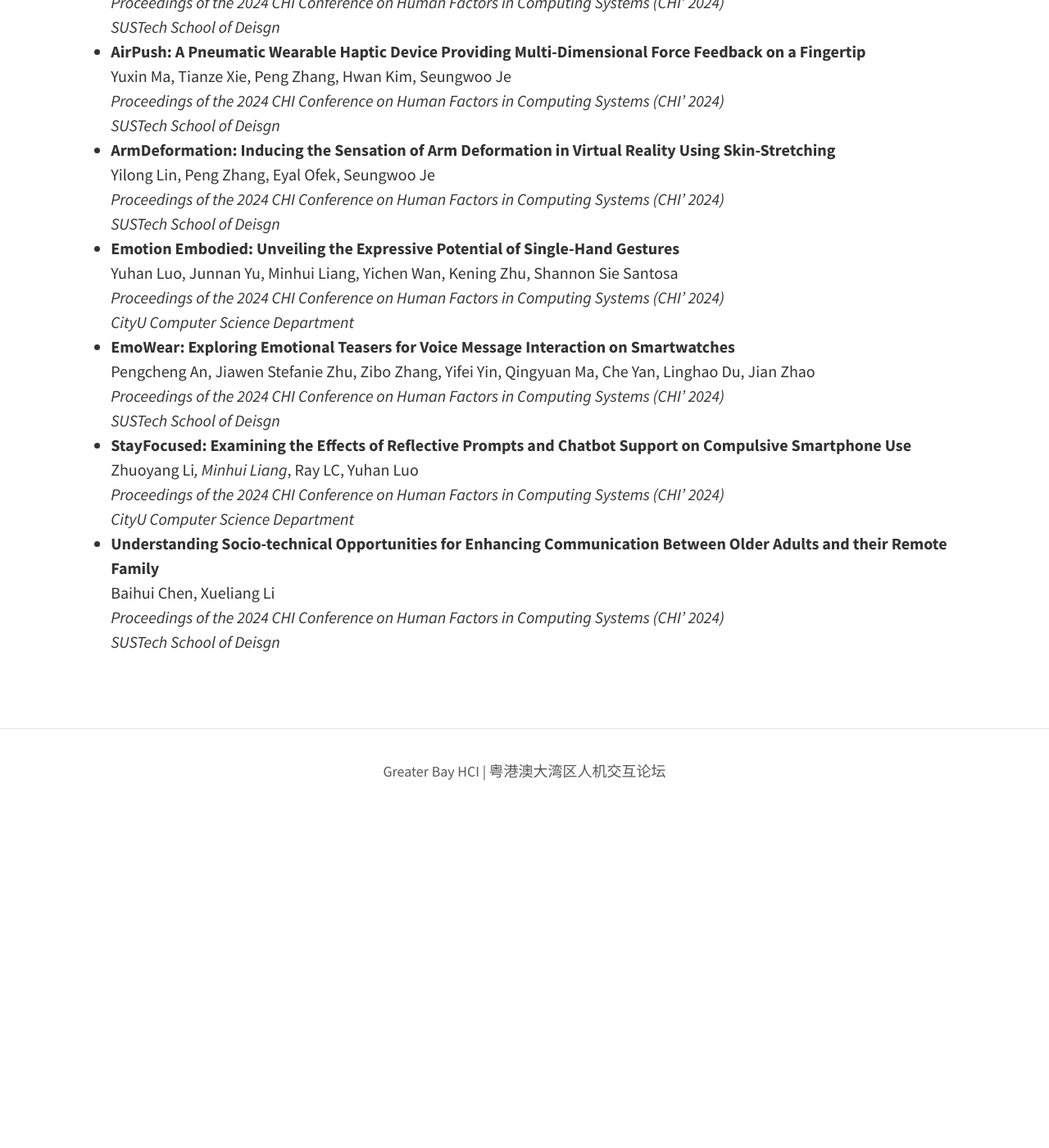
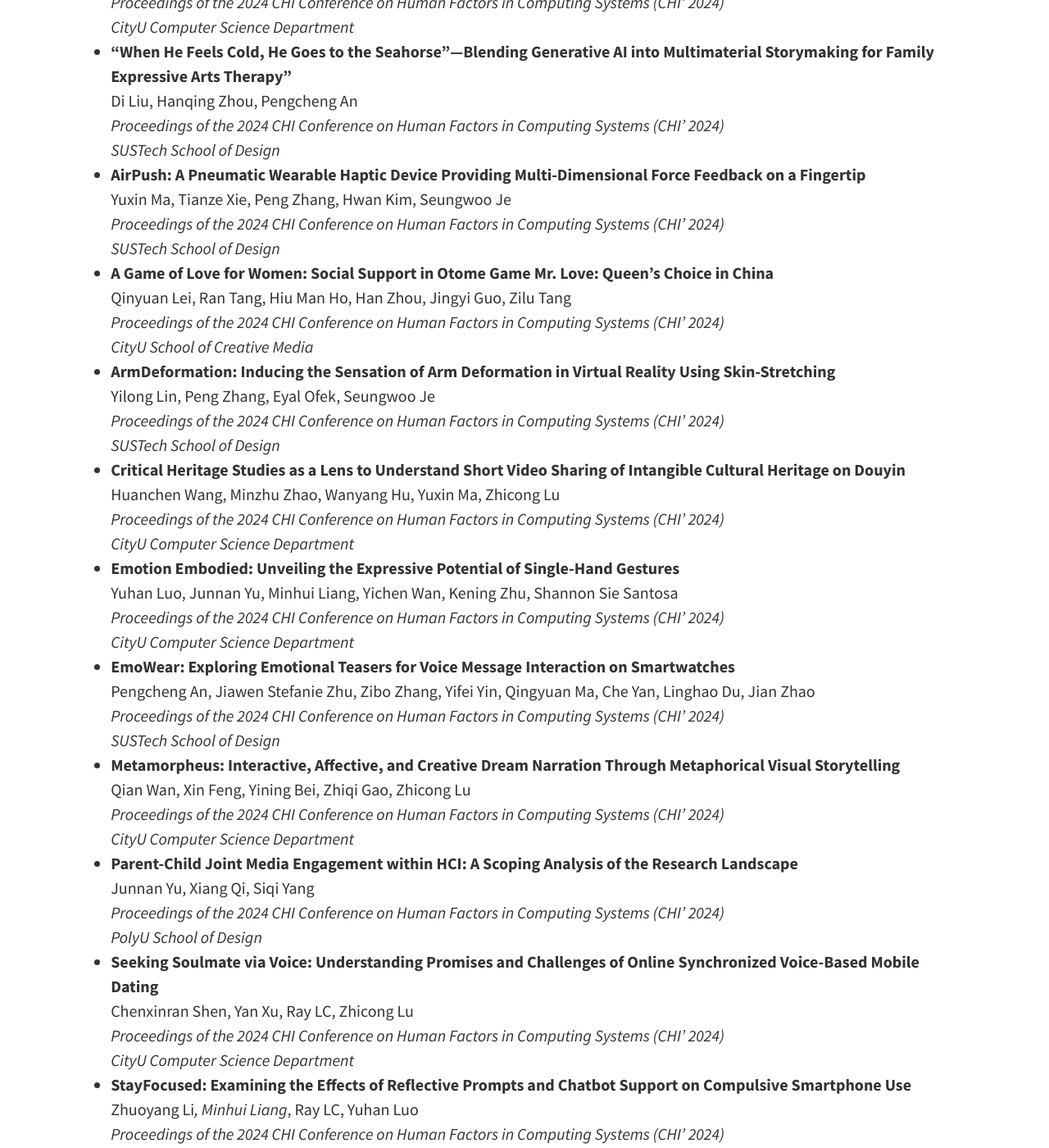
Before and after one commit to Immersive-Design-Group/GBAHCI, a Jekyll site: the page built from pages/publications.md, in a window 1280 px wide and 1400 px high, scrolled down 492 px. Shown: the whole window at 82% size. Built offline with Jekyll 4.4.1, drawn with Linux system fonts in a browser that asks for light colours; a script that is not in the unit is left out; before the commit the page ends 1503 px from its top, so only the background shows below that; some of the changed text lies outside the part shown.

Commit message:
Update Publication

```diff
--- a/pages/publications.md
+++ b/pages/publications.md
@@ -8,18 +8,30 @@ position: 3
 ---
 
 # 2024
+- **"There is a Job Prepared for Me Here": Understanding How Short Video and Live-streaming Platforms Empower Ageing Job Seekers in China** <br/>
+Piaohong Wang, Siying Hu, Bo Wen, Zhicong Lu <br/>
+*Proceedings of the 2024 CHI Conference on Human Factors in Computing Systems (CHI' 2024)* <br/>
+*CityU Computer Science Department*
 - **"When He Feels Cold, He Goes to the Seahorse"—Blending Generative AI into Multimaterial Storymaking for Family Expressive Arts Therapy"** <br/>
 Di Liu, Hanqing Zhou, Pengcheng An <br/>
 *Proceedings of the 2024 CHI Conference on Human Factors in Computing Systems (CHI' 2024)* <br/>
-*SUSTech School of Deisgn*
+*SUSTech School of Design*
 - **AirPush: A Pneumatic Wearable Haptic Device Providing Multi-Dimensional Force Feedback on a Fingertip** <br/>
 Yuxin Ma, Tianze Xie, Peng Zhang, Hwan Kim, Seungwoo Je <br/>
 *Proceedings of the 2024 CHI Conference on Human Factors in Computing Systems (CHI' 2024)* <br/>
-*SUSTech School of Deisgn*
+*SUSTech School of Design*
+- **A Game of Love for Women: Social Support in Otome Game Mr. Love: Queen’s Choice in China** <br/>
+Qinyuan Lei, Ran Tang, Hiu Man Ho, Han Zhou, Jingyi Guo, Zilu Tang <br/>
+*Proceedings of the 2024 CHI Conference on Human Factors in Computing Systems (CHI' 2024)* <br/>
+*CityU School of Creative Media*
 - **ArmDeformation: Inducing the Sensation of Arm Deformation in Virtual Reality Using Skin-Stretching** <br/>
 Yilong Lin, Peng Zhang, Eyal Ofek, Seungwoo Je <br/>
 *Proceedings of the 2024 CHI Conference on Human Factors in Computing Systems (CHI' 2024)* <br/>
-*SUSTech School of Deisgn*
+*SUSTech School of Design*
+- **Critical Heritage Studies as a Lens to Understand Short Video Sharing of Intangible Cultural Heritage on Douyin** <br/>
+Huanchen Wang, Minzhu Zhao, Wanyang Hu, Yuxin Ma, Zhicong Lu <br/>
+*Proceedings of the 2024 CHI Conference on Human Factors in Computing Systems (CHI' 2024)* <br/>
+*CityU Computer Science Department*
 - **Emotion Embodied: Unveiling the Expressive Potential of Single-Hand Gestures** <br/>
 Yuhan Luo, Junnan Yu, Minhui Liang, Yichen Wan, Kening Zhu, Shannon Sie Santosa <br/>
 *Proceedings of the 2024 CHI Conference on Human Factors in Computing Systems (CHI' 2024)* <br/>
@@ -27,12 +39,28 @@ Yuhan Luo, Junnan Yu, Minhui Liang, Yichen Wan, Kening Zhu, Shannon Sie Santosa
 - **EmoWear: Exploring Emotional Teasers for Voice Message Interaction on Smartwatches** <br/>
 Pengcheng An, Jiawen Stefanie Zhu, Zibo Zhang, Yifei Yin, Qingyuan Ma, Che Yan, Linghao Du, Jian Zhao <br/>
 *Proceedings of the 2024 CHI Conference on Human Factors in Computing Systems (CHI' 2024)* <br/>
-*SUSTech School of Deisgn*
+*SUSTech School of Design*
+- **Metamorpheus: Interactive, Affective, and Creative Dream Narration Through Metaphorical Visual Storytelling** <br/>
+Qian Wan, Xin Feng, Yining Bei, Zhiqi Gao, Zhicong Lu <br/>
+*Proceedings of the 2024 CHI Conference on Human Factors in Computing Systems (CHI' 2024)* <br/>
+*CityU Computer Science Department*
+- **Parent-Child Joint Media Engagement within HCI: A Scoping Analysis of the Research Landscape** <br/>
+Junnan Yu, Xiang Qi, Siqi Yang <br/>
+*Proceedings of the 2024 CHI Conference on Human Factors in Computing Systems (CHI' 2024)* <br/>
+*PolyU School of Design*
+- **Seeking Soulmate via Voice: Understanding Promises and Challenges of Online Synchronized Voice-Based Mobile Dating** <br/>
+Chenxinran Shen, Yan Xu, Ray LC, Zhicong Lu <br/>
+*Proceedings of the 2024 CHI Conference on Human Factors in Computing Systems (CHI' 2024)* <br/>
+*CityU Computer Science Department*
 - **StayFocused: Examining the Effects of Reflective Prompts and Chatbot Support on Compulsive Smartphone Use** <br/>
 Zhuoyang Li*, Minhui Liang*, Ray LC, Yuhan Luo <br/>
 *Proceedings of the 2024 CHI Conference on Human Factors in Computing Systems (CHI' 2024)* <br/>
 *CityU Computer Science Department*
+- **Supporting Physically Active CS-Ed for Children: Exploring the Design of Physical Play Friendly Coding Blocks** <br/>
+Noah Cowit, Junnan Yu <br/>
+*In Extended Abstracts of the CHI Conference on Human Factors in ComputingSystems (CHI EA '24)* <br/>
+*PolyU School of Design*
 - **Understanding Socio-technical Opportunities for Enhancing Communication Between Older Adults and their Remote Family** <br/>
 Baihui Chen, Xueliang Li <br/>
 *Proceedings of the 2024 CHI Conference on Human Factors in Computing Systems (CHI' 2024)* <br/>
-*SUSTech School of Deisgn*
+*SUSTech School of Design*
```
Also changed, not shown: assets/img/feature-img/circuit.jpeg (deleted), assets/img/feature-img/desk-messy.jpeg (deleted), assets/img/feature-img/story.jpeg (deleted), assets/img/header/triangular-medium.jpeg (deleted), assets/img/header/triangular-small.jpeg (deleted), assets/img/header/triangular.jpeg (deleted), assets/img/lineart.png (deleted), assets/img/mermaid-example.png (deleted), assets/img/pexels/book-glass.jpeg (deleted), assets/img/pexels/computer.jpeg (deleted), assets/img/pexels/search-map.jpeg (deleted), assets/img/pexels/travel.jpeg (deleted), assets/img/thumbnails/feature-img/circuit.jpeg (deleted), assets/img/thumbnails/feature-img/desk-messy.jpeg (deleted), 3 more files.
